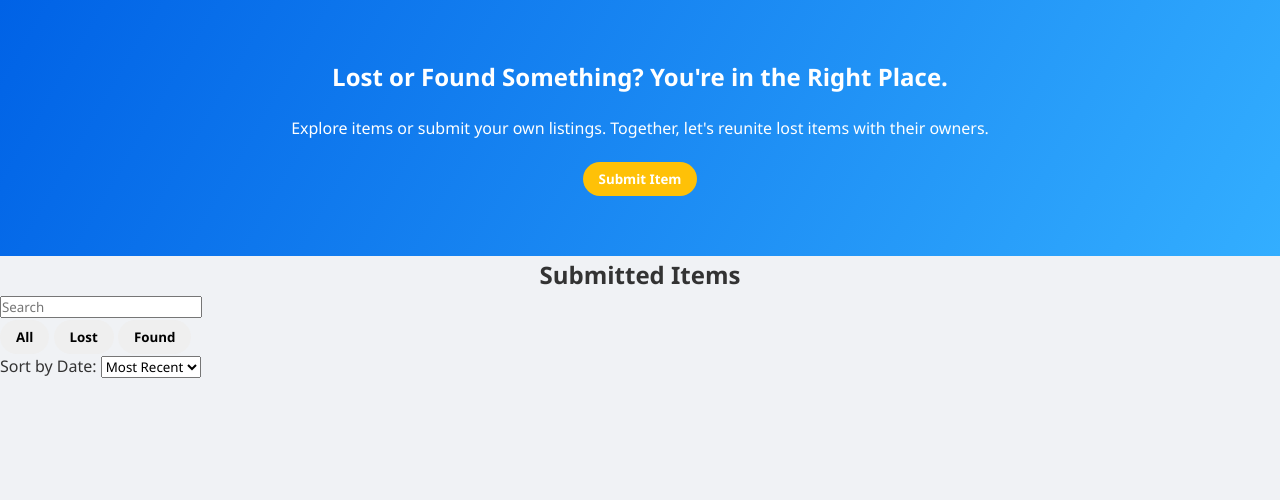
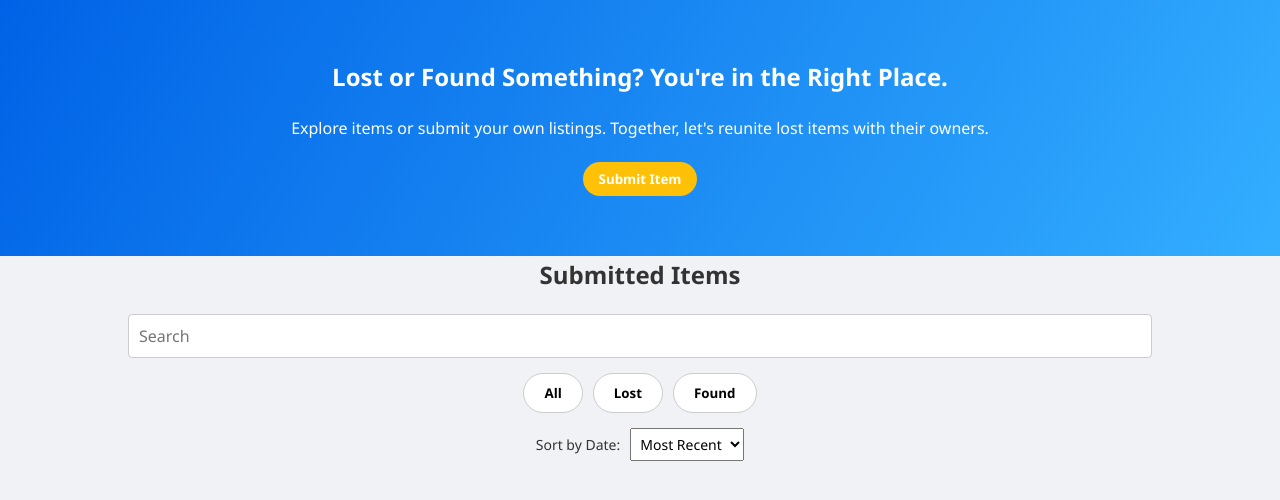
Before and after one commit to emilysheng1/virtual-lost-and-found, a plain HTML site: page index.html in a window 1280 px wide. Shown: the part 80-580 px from the top of the page. Drawn offline with Linux system fonts and the light colour scheme; files that its build step writes are made by us from their sources; no server answers; files whose address does not match are found by name.

Commit message:
Update styles.css

```diff
--- a/styles.css
+++ b/styles.css
@@ -173,7 +173,6 @@ a {
     text-align: center;
 }
 
-/* Add this new section for close button styles */
 .modal .close-btn {
     position: absolute;
     top: 10px;
@@ -320,7 +319,71 @@ a {
     padding: 20px;
 }
 
-/* Hidden class */
 .hidden {
     display: none;
 }
+
+/* Search Filter Styles */
+.search-filter {
+    display: flex;
+    flex-direction: column;
+    align-items: center;
+    margin: 20px 0;
+}
+
+.search-bar {
+    display: flex;
+    justify-content: center;
+    width: 100%;
+    margin-bottom: 10px;
+}
+
+.search-bar input {
+    width: 80%;
+    padding: 10px;
+    font-size: 16px;
+    border: 1px solid #ccc;
+    border-radius: 4px;
+}
+
+.filter-buttons {
+    display: flex;
+    justify-content: center;
+    width: 100%;
+}
+
+.filter-btn {
+    background-color: white;
+    border: 1px solid #ccc;
+    padding: 10px 20px;
+    cursor: pointer;
+    margin: 5px;
+}
+
+.filter-btn:hover {
+    background-color: #f0f0f0;
+}
+
+.filter-btn.active {
+    background-color: #007bff;
+    color: white;
+    border-color: #007bff;
+}
+
+
+.sort-options {
+    display: flex;
+    justify-content: flex-end;
+    align-items: center;
+    margin-top: 10px;
+}
+
+.sort-label {
+    margin-right: 10px;
+    font-size: 14px;
+}
+
+#sort-date {
+    padding: 5px;
+    font-size: 14px;
+}
```
